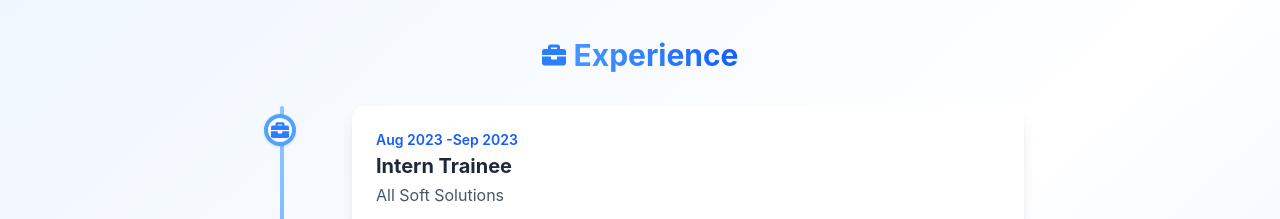
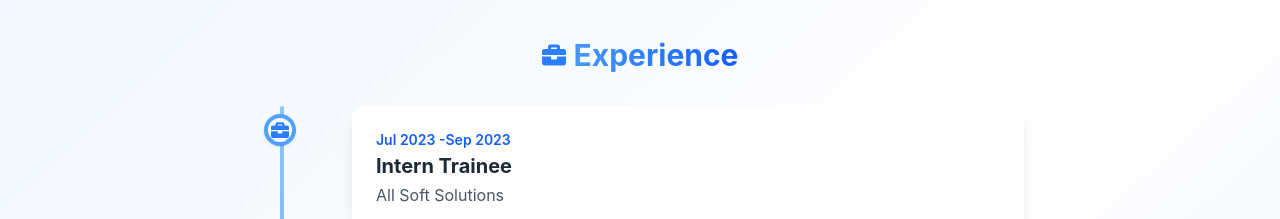
Before and after one commit to Gabrial-8467/Portfolio, a React (Vite) app in the folder frontend/: page / in a window 1280 px wide. Shown: the part 4320-4539 px from the top of the page. Built offline with nearby package versions, Linux system fonts and the light colour scheme.

Commit message:
Update Experience.jsx

```diff
--- a/frontend/src/components/Experience.jsx
+++ b/frontend/src/components/Experience.jsx
@@ -3,7 +3,7 @@ import { FaBriefcase } from "react-icons/fa";
 
 const experience = [
   {
-    year: "Aug 2023 -Sep 2023",
+    year: "Jul 2023 -Sep 2023",
     title: "Intern Trainee",
     org: "All Soft Solutions",
     description: "In this internship I have learned about the basics of Linux, Ethical Hacking and Cyber Security.",
```
